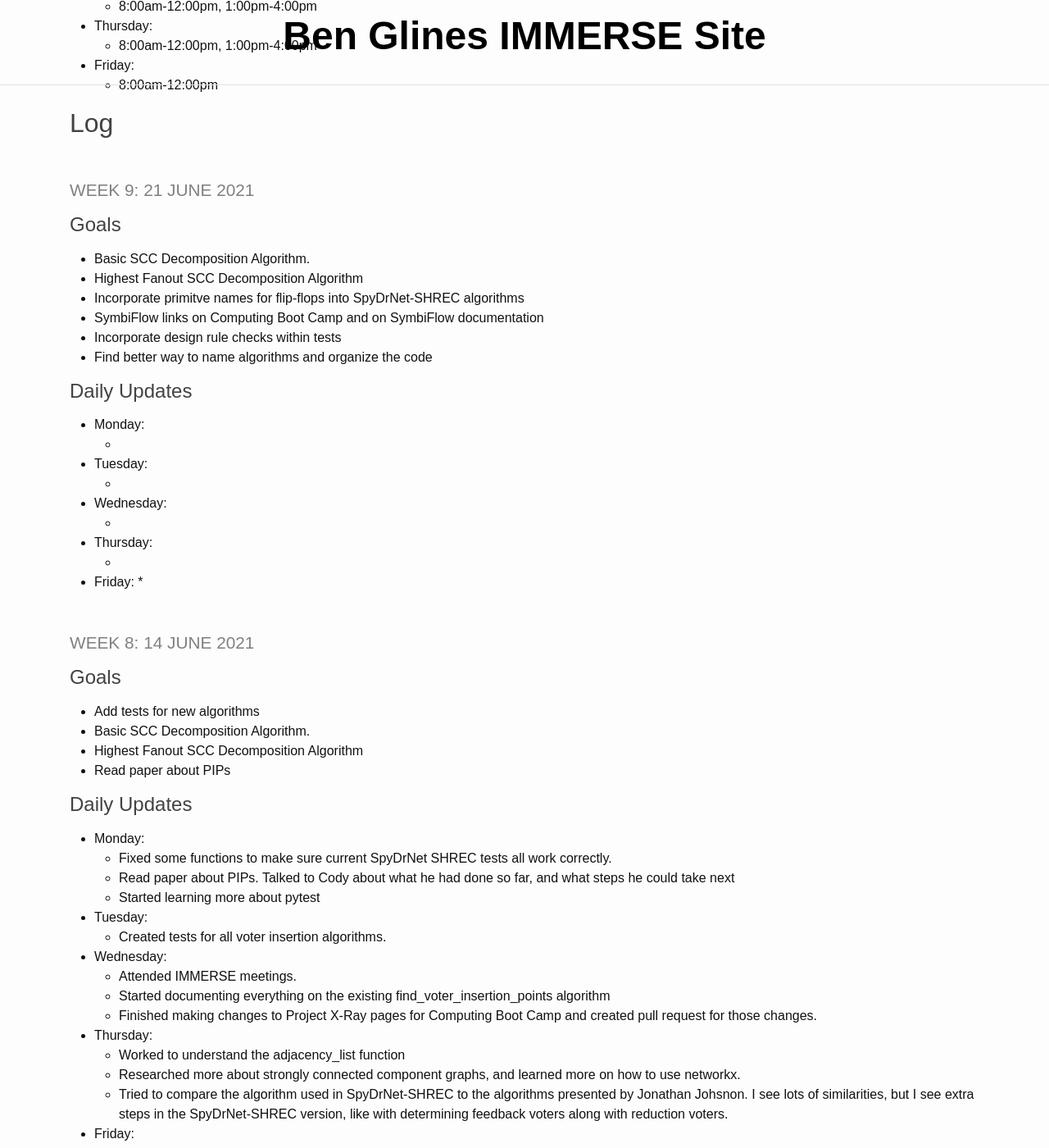
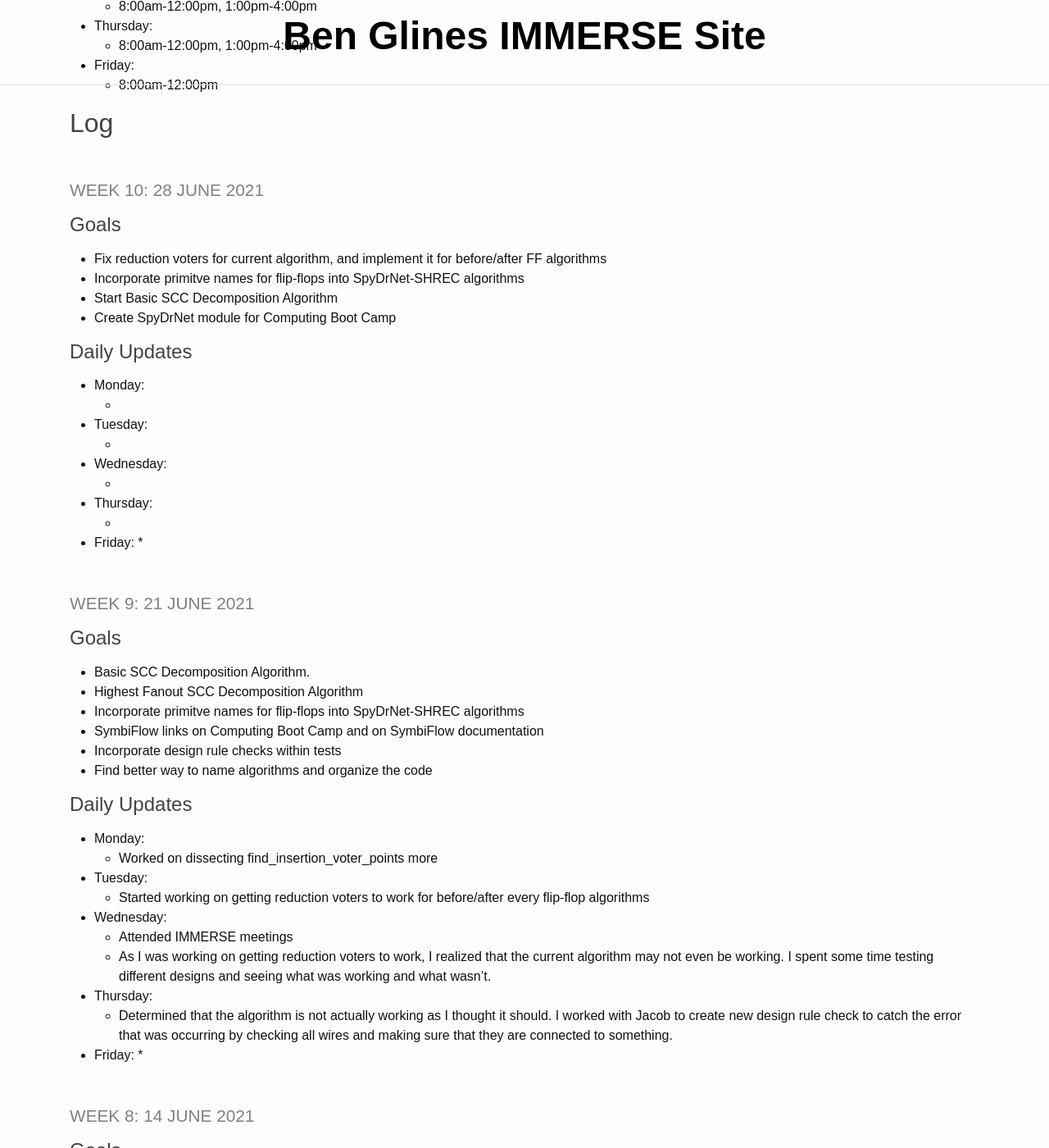
Before and after one commit to benglines/immerse, a Jekyll site: the page built from _pages/log.md, in a window 1280 px wide and 1400 px high, scrolled down 364 px. Shown: the whole window at 82% size. Built offline with Jekyll 4.4.1, drawn with Linux system fonts in a browser that asks for light colours.

Commit message:
Updated Log

```diff
--- a/_pages/log.md
+++ b/_pages/log.md
@@ -18,6 +18,28 @@ title: IMMERSE Log
 
 ## Log
 
+### Week 10: 28 JUNE 2021
+
+#### Goals
+
+* Fix reduction voters for current algorithm, and implement it for before/after FF algorithms
+* Incorporate primitve names for flip-flops into SpyDrNet-SHREC algorithms
+* Start Basic SCC Decomposition Algorithm
+* Create SpyDrNet module for Computing Boot Camp
+
+#### Daily Updates
+
+* **Monday**:
+  *
+* **Tuesday**:
+  *
+* **Wednesday**:
+  *
+* **Thursday**:
+  *
+* **Friday**:
+  *
+
 ### Week 9: 21 JUNE 2021
 
 #### Goals
@@ -32,13 +54,14 @@ title: IMMERSE Log
 #### Daily Updates
 
 * **Monday**:
-  *
+  * Worked on dissecting find_insertion_voter_points more
 * **Tuesday**:
-  *
+  * Started working on getting reduction voters to work for before/after every flip-flop algorithms
 * **Wednesday**:
-  *
+  * Attended IMMERSE meetings
+  * As I was working on getting reduction voters to work, I realized that the current algorithm may not even be working. I spent some time testing different designs and seeing what was working and what wasn't.
 * **Thursday**:
-  *
+  * Determined that the algorithm is not actually working as I thought it should. I worked with Jacob to create new design rule check to catch the error that was occurring by checking all wires and making sure that they are connected to something.
 * **Friday**:
   *
 
```
